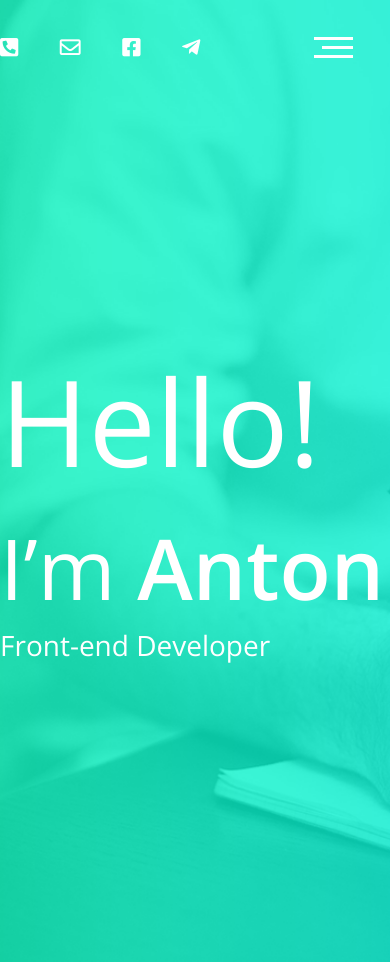
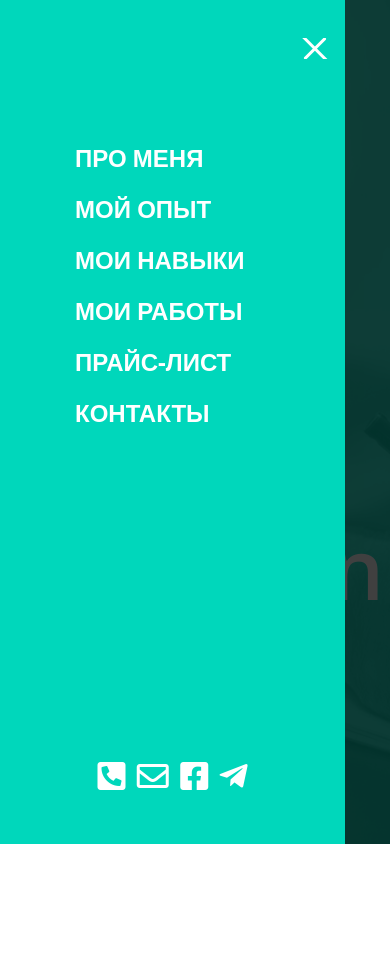
Before and after one commit to VinnichenkoAnton/portfolio, a website: page src/index.html in a window 390 px wide. Both pictures are taken after a click on the element 333 px from the left and 47 px from the top of the page. Shown: the top 962 px of the page. After the commit the page ends 844 px from the top, so only its background shows below. Drawn offline with nearby package versions, Linux system fonts and the light colour scheme; files that its build step writes are made by us from their sources; files whose address does not match are found by name.

Commit message:
Add hamburger + some animations fo the first screen

```diff
--- a/src/index.html
+++ b/src/index.html
@@ -50,11 +50,7 @@
 
 <body>
     <div class="menu">
-        <div class="menu__close">
-            <svg width="29" height="30" viewBox="0 0 29 30" fill="none" xmlns="http://www.w3.org/2000/svg">
-            <path d="M17.1568 14.5231L28.4489 3.23075C29.1837 2.49623 29.1837 1.30861 28.4489 0.574085C27.7144 -0.160437 26.5267 -0.160437 25.7922 0.574085L14.4998 11.8665L3.20781 0.574085C2.47295 -0.160437 1.28567 -0.160437 0.551149 0.574085C-0.183716 1.30861 -0.183716 2.49623 0.551149 3.23075L11.8432 14.5231L0.551149 25.8155C-0.183716 26.55 -0.183716 27.7376 0.551149 28.4721C0.917206 28.8385 1.39852 29.0226 1.87948 29.0226C2.36045 29.0226 2.84141 28.8385 3.20781 28.4721L14.4998 17.1798L25.7922 28.4721C26.1586 28.8385 26.6396 29.0226 27.1205 29.0226C27.6015 29.0226 28.0825 28.8385 28.4489 28.4721C29.1837 27.7376 29.1837 26.55 28.4489 25.8155L17.1568 14.5231Z" fill="black"/></svg>
-        </div>
-
+        <div class="menu__block">
             <nav>
                 <ul class="menu__list">
                     <li class="menu__item"><a href="#">ПРО МЕНЯ</a></li>
@@ -66,6 +62,22 @@
                 </ul>
             </nav>
 
+            <div class="menu__social">
+                <a href="" class="menu__link">
+                    <i class="fas fa-phone-square-alt fa-2x"></i>
+                </a>
+                <a href="" class="menu__link">
+                    <i class="far fa-envelope fa-2x"></i>
+                </a>
+                <a href="" class="menu__link">
+                    <i class="fab fa-facebook-square fa-2x"></i>
+                </a>
+                <a href="" class="menu__link">
+                    <i class="fab fa-telegram-plane fa-2x"></i>
+                </a>
+            </div>
+        </div>
+
         <div class="menu__overlay"></div>
     </div>
 
@@ -73,23 +85,24 @@
     <div class="main">
         <div class="container">
             <div class="main__hamburger">
-                <span></span>
-                <span class="main__hamburger_short"></span>
-                <span></span>
+                <input type="checkbox" />
+                <span class="main__span1"></span>
+                <span class="main__span2"></span>
+                <span class="main__span3"></span>
             </div>
 
             <div class="main__social">
                 <a href="" class="main__link">
-                    <i class="fas fa-phone-square-alt"></i>
+                    <i class="fas fa-phone-square-alt fa-lg"></i>
                 </a>
                 <a href="" class="main__link">
-                    <i class="far fa-envelope"></i>
+                    <i class="far fa-envelope fa-lg"></i>
                 </a>
                 <a href="" class="main__link">
-                    <i class="fab fa-facebook-square"></i>
+                    <i class="fab fa-facebook-square fa-lg"></i>
                 </a>
                 <a href="" class="main__link">
-                    <i class="fab fa-telegram-plane"></i>
+                    <i class="fab fa-telegram-plane fa-lg"></i>
                 </a>
             </div>
 
@@ -101,7 +114,8 @@
         </div>
     </div>
 
-
+    <script src="https://code.jquery.com/jquery-1.11.0.min.js"></script>
+    <script src="https://code.jquery.com/jquery-migrate-1.2.1.min.js"></script>
     <script src="js/script.js"></script>
 </body>
 
--- a/src/js/script.js
+++ b/src/js/script.js
@@ -0,0 +1,8 @@
+const hamburger = document.querySelector('.main__hamburger'),
+    menu = document.querySelector('.menu'),
+    closeElem = document.querySelector('.main__hamburger');
+
+hamburger.addEventListener('click', () => {
+    menu.classList.toggle('menu_active');
+    hamburger.classList.toggle("main__hamburger_active");
+});
--- a/src/sass/blocks/_main.scss
+++ b/src/sass/blocks/_main.scss
@@ -2,25 +2,63 @@
     min-height: 100vh;
     position: relative;
     background: url("../img/main_bg.png") no-repeat 50%/cover;
-    padding: 38px 0 300px 0;
+    padding-top: 38px;
     &__hamburger {
+        overflow: hidden;
         position: absolute;
-        top: 37px;
         right: 37px;
+        width: 39px;
+        height: 21px;
         display: flex;
         flex-direction: column;
-        height: 21px;
         justify-content: space-between;
         align-items: flex-end;
-        cursor: pointer;
+        transition: all .5s;
+        &:hover {
+            box-shadow: 0 5px 15px #313741;
+        }
+        &_active {
+            right: calc(100% - 330px);
+            z-index: 11;
+            &:hover {
+                box-shadow: none;
+            }
+        }
+        input {
+            display: flex;
+            width: 60px;
+            height: 60px;
+            position: absolute;
+            cursor: pointer;
+            opacity: 0;
+            z-index: 1;
+        }
         span {
-            display: block;
-            width: 39px;
+            width: 40px;
             height: 3px;
             background: $white;
+            border-radius: 4px;
+            -webkit-transition: all 1s cubic-bezier(.08, .81, .87, .71);
+            -moz-transition: all 1s cubic-bezier(.08, .81, .87, .71);
+            -ms-transition: all 1s cubic-bezier(.08, .81, .87, .71);
+            -o-transition: all 1s cubic-bezier(.08, .81, .87, .71);
+            transition: all 1s cubic-bezier(.08, .81, .87, .71);
+            &:nth-child(3) {
+                width: 30px;
+            }
         }
-        span.main__hamburger_short {
-            width: 31px;
+        & input:checked~.main__span1 {
+            background-color: $white;
+            transform: rotate(45deg) translate(12px, 3px);
+        }
+        & input:checked~.main__span2 {
+            background-color: $white;
+            transform: rotate(495deg);
+        }
+        & input:checked~.main__span3 {
+            background-color: $white;
+            transform: rotate(45deg);
+            opacity: 0;
         }
     }
     &__social {
@@ -35,6 +73,11 @@
         font-weight: 400;
         letter-spacing: -0.015em;
         color: $white;
+        transition: .5s;
+        &:hover {
+            transform: scale(1.2);
+            color: #313741;
+        }
     }
     &__header {
         margin-top: 290px;
--- a/src/sass/blocks/_menu.scss
+++ b/src/sass/blocks/_menu.scss
@@ -7,5 +7,63 @@
     z-index: 10;
     visibility: hidden;
     opacity: 0;
-    transition: all .6s
+    transition: all .6s;
+    &__block {
+        position: relative;
+        width: 345px;
+        padding-top: 140px;
+        padding-left: 40px;
+        background-color: $main-color;
+        height: 100%;
+        transition: all .6s;
+        z-index: 10;
+    }
+    &__overlay {
+        position: fixed;
+        top: 0;
+        left: 0;
+        width: 100%;
+        height: 100%;
+        background-color: black;
+        opacity: .75;
+    }
+    &__list {
+        list-style-type: none;
+        padding-left: 35px;
+    }
+    &__item {
+        position: relative;
+        font-weight: 700;
+        font-size: 24px;
+        line-height: 36px;
+        margin-bottom: 15px;
+        a {
+            color: $white;
+        }
+    }
+    &__social {
+        position: absolute;
+        bottom: 50px;
+        left: 50%;
+        transform: translateX(-50%);
+        width: 150px;
+        display: flex;
+        justify-content: space-between;
+        align-items: center;
+        transition: .5s;
+    }
+    &__link {
+        color: $white;
+        &:hover {
+            cursor: pointer;
+            transform: scale(1.2);
+            color: #313741;
+        }
+    }
 }
+
+.menu_active {
+    left: 0;
+    visibility: visible;
+    opacity: 1;
+}
```
Also changed, not shown: dist/css/style.min.css, dist/index.html, dist/js/script.js. Lines whose indentation alone changed are shown as unchanged.
